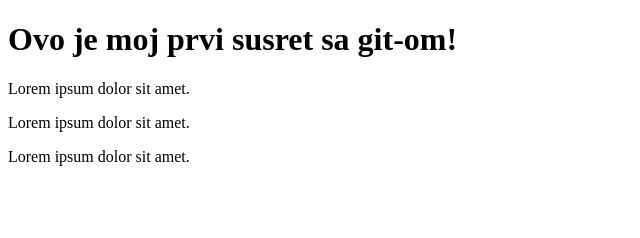
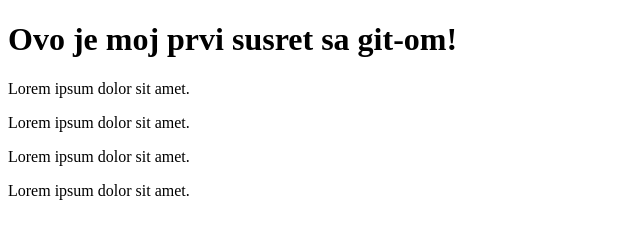
Before and after one commit to Ognjen-alt/moj_prvi_rep, a plain HTML site: page index.html in a window 1280 px wide. Shown: the whole page, without its empty margins (0-640 px from the left). Drawn offline with Linux system fonts and the light colour scheme.

```diff
--- /dev/null
+++ b/dir2/app2.js
@@ -0,0 +1 @@
+console.log("1");
--- a/index.html
+++ b/index.html
@@ -11,6 +11,7 @@
     <p>Lorem ipsum dolor sit amet.</p>
     <p>Lorem ipsum dolor sit amet.</p>
     <p>Lorem ipsum dolor sit amet.</p>
+    <p>Lorem ipsum dolor sit amet.</p>
 
 </body>
 </html>
```
Also changed, not shown: login.html (added).
